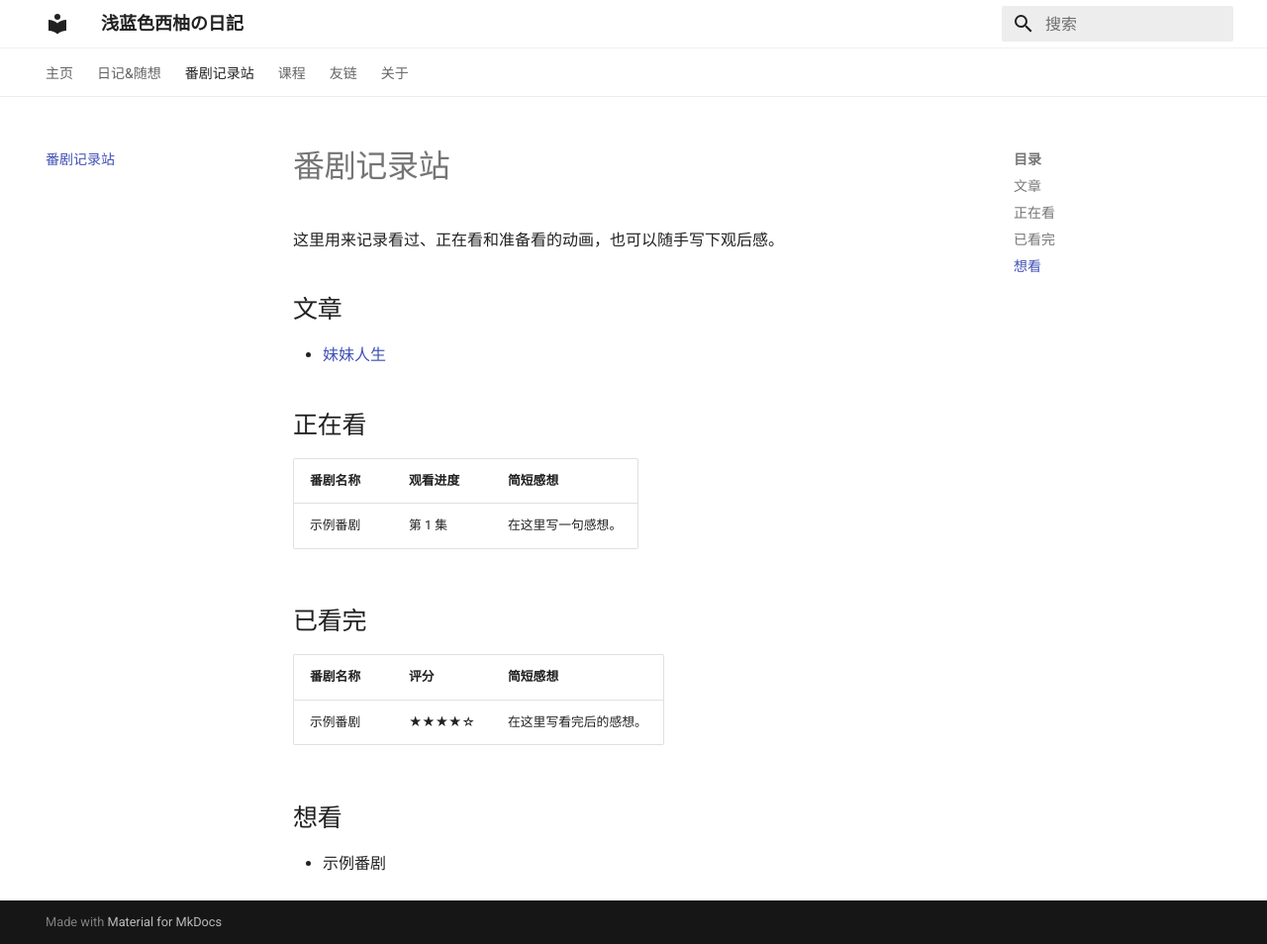
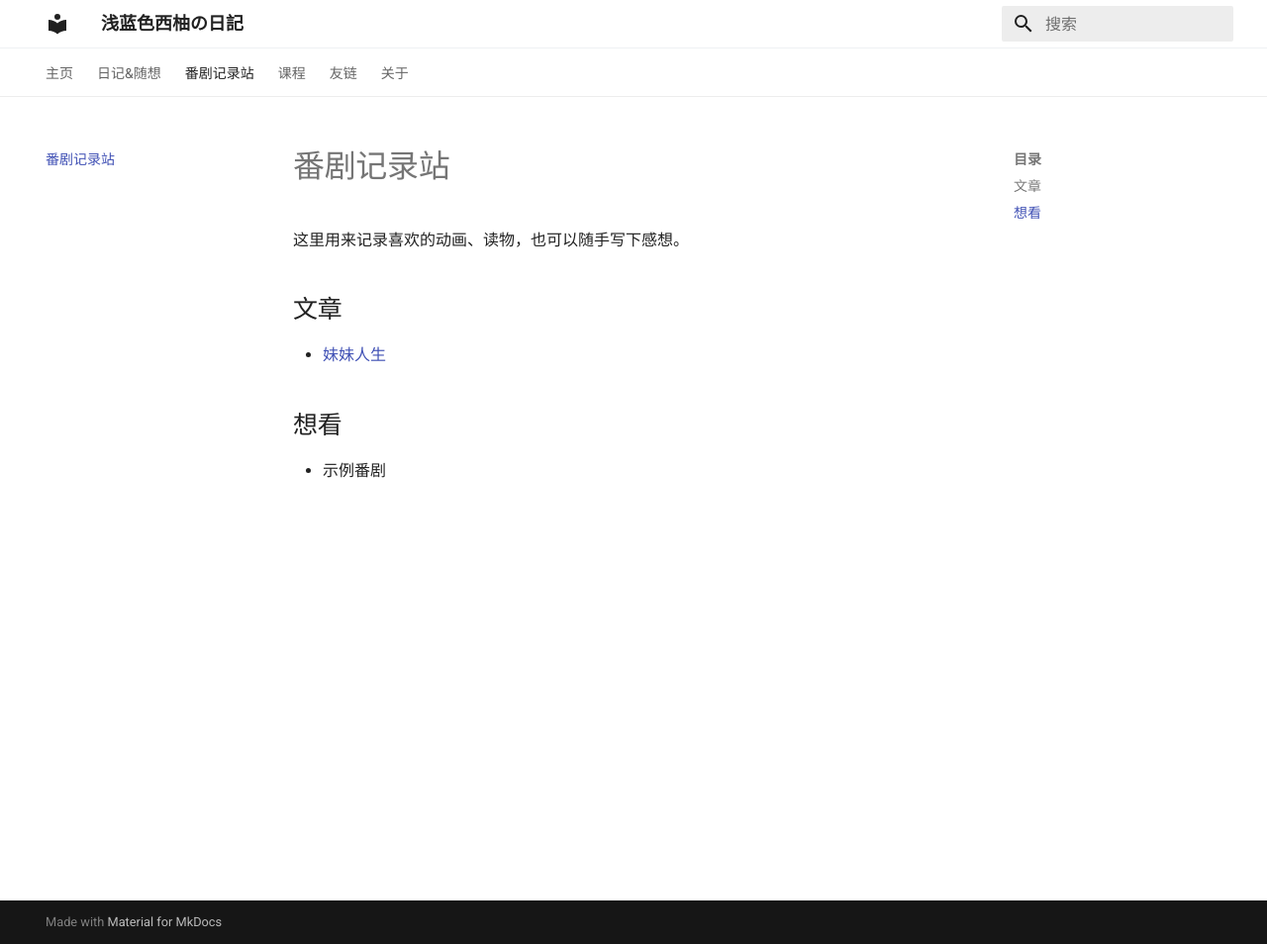
Before and after one commit to tayor1/tayor1.github.io, an MkDocs documentation site: the page built from docs/anime/index.md, in a window 1280 px wide and 954 px high. Shown: the whole window at 99% size. Built offline with MkDocs 1.6.1 and Material for MkDocs 9.7.7, drawn with Linux system fonts in a browser that asks for light colours.

Commit message:
精简番剧记录站板块

```diff
--- a/docs/anime/index.md
+++ b/docs/anime/index.md
@@ -1,23 +1,11 @@
 # 番剧记录站
 
-这里用来记录看过、正在看和准备看的动画，也可以随手写下观后感。
+这里用来记录喜欢的动画、读物，也可以随手写下感想。
 
 ## 文章
 
 - [妹妹人生](imouto-life.md)
 
-## 正在看
-
-| 番剧名称 | 观看进度 | 简短感想 |
-| --- | --- | --- |
-| 示例番剧 | 第 1 集 | 在这里写一句感想。 |
-
-## 已看完
-
-| 番剧名称 | 评分 | 简短感想 |
-| --- | --- | --- |
-| 示例番剧 | ★★★★☆ | 在这里写看完后的感想。 |
-
 ## 想看
 
 - 示例番剧
```
